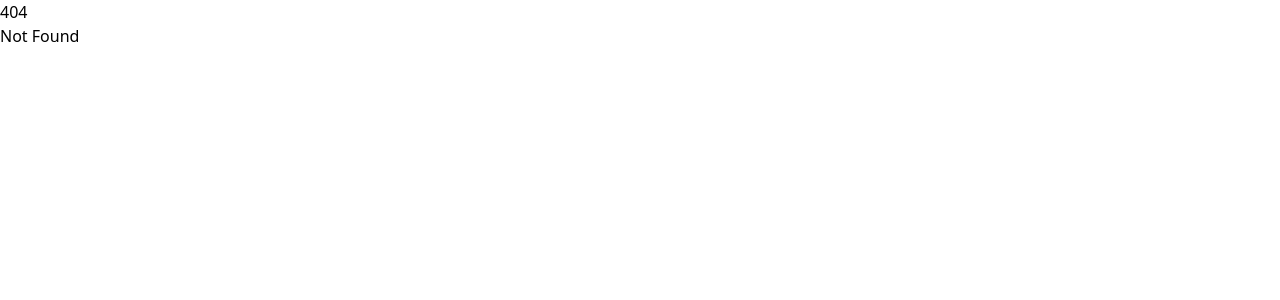
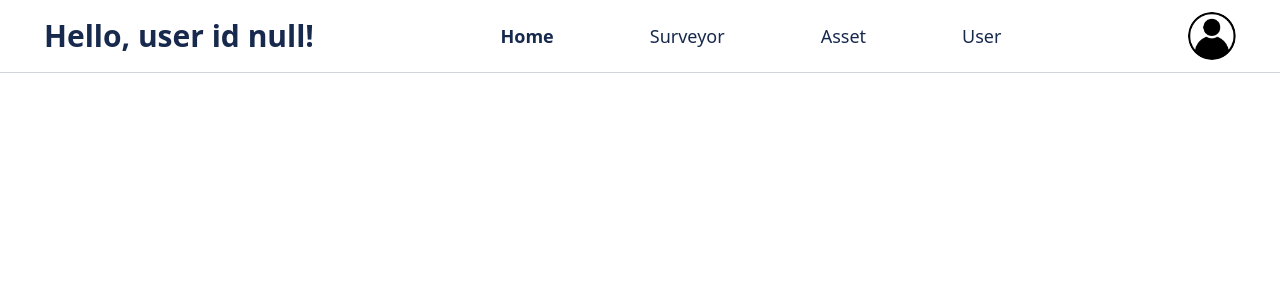
Before and after one commit to louisarthurw/web_admin, a SvelteKit app: page /home in a window 1280 px wide. Before the commit this address had no page. Shown: the top 300 px of the page. Built offline with nearby package versions, Linux system fonts and the light colour scheme.

Commit message:
login redirect ke home page

```diff
--- a/src/routes/+page.svelte
+++ b/src/routes/+page.svelte
@@ -2,6 +2,8 @@
 	// @ts-nocheck
 
 	import Swal from 'sweetalert2';
+	import { goto } from '$app/navigation';
+	import { user_id_login } from '../stores';
 
 	let usernameinput = '';
 	let passwordinput = '';
@@ -31,10 +33,12 @@
 
 			const result = await response.json();
 			// console.log('result: ', result);
-			console.log('user id: ', result.data.id);
 			// console.log('message: ', result.message);
 
 			if (result.status === 200) {
+				user_id_login.set(result.data.id)
+				console.log('user id: ', result.data.id);
+
 				usernameinput = '';
 				passwordinput = '';
 
@@ -42,6 +46,8 @@
 					icon: 'success',
 					title: 'Login berhasil!',
 					text: result.message
+				}).then(() => {
+					goto('/home');
 				});
 			} else {
 				Swal.fire({
--- /dev/null
+++ b/src/routes/aset/+page.svelte
@@ -0,0 +1,26 @@
+<script>
+	// @ts-nocheck
+
+	import { user_id_login } from '../../stores';
+
+	let user_id;
+
+	$: {
+		user_id_login.subscribe((value) => {
+			user_id = value;
+		});
+	}
+</script>
+
+<div class="flex items-center justify-between p-3 bg-white border-b border-gray-300">
+	<h1 class="text-3xl text-[#18294E] font-bold ml-8">Hello, user id {user_id}!</h1>
+	<nav class="flex gap-24">
+		<a href="/home" class="text-lg text-[#18294E] hover:underline">Home</a>
+		<a href="/surveyor" class="text-lg text-[#18294E] hover:underline">Surveyor</a>
+		<a href="/aset" class="text-lg text-[#18294E] font-bold hover:underline">Asset</a>
+		<a href="/user" class="text-lg text-[#18294E] hover:underline">User</a>
+	</nav>
+	<div class="flex items-center mr-8">
+		<img src="default_profile_icon.png" alt="User Icon" class="w-12 h-12 rounded-full" />
+	</div>
+</div>
--- /dev/null
+++ b/src/routes/home/+page.svelte
@@ -0,0 +1,26 @@
+<script>
+	// @ts-nocheck
+
+	import { user_id_login } from '../../stores';
+
+	let user_id;
+
+	$: {
+		user_id_login.subscribe((value) => {
+			user_id = value;
+		});
+	}
+</script>
+
+<div class="flex items-center justify-between p-3 bg-white border-b border-gray-300">
+	<h1 class="text-3xl text-[#18294E] font-bold ml-8">Hello, user id {user_id}!</h1>
+	<nav class="flex gap-24">
+		<a href="/home" class="text-lg text-[#18294E] font-bold hover:underline">Home</a>
+		<a href="/surveyor" class="text-lg text-[#18294E] hover:underline">Surveyor</a>
+		<a href="/aset" class="text-lg text-[#18294E] hover:underline">Asset</a>
+		<a href="/user" class="text-lg text-[#18294E] hover:underline">User</a>
+	</nav>
+	<div class="flex items-center mr-8">
+		<img src="default_profile_icon.png" alt="User Icon" class="w-12 h-12 rounded-full" />
+	</div>
+</div>
--- /dev/null
+++ b/src/routes/surveyor/+page.svelte
@@ -0,0 +1,26 @@
+<script>
+	// @ts-nocheck
+
+	import { user_id_login } from '../../stores';
+
+	let user_id;
+
+	$: {
+		user_id_login.subscribe((value) => {
+			user_id = value;
+		});
+	}
+</script>
+
+<div class="flex items-center justify-between p-3 bg-white border-b border-gray-300">
+	<h1 class="text-3xl text-[#18294E] font-bold ml-8">Hello, user id {user_id}!</h1>
+	<nav class="flex gap-24">
+		<a href="/home" class="text-lg text-[#18294E] hover:underline">Home</a>
+		<a href="/surveyor" class="text-lg text-[#18294E] font-bold hover:underline">Surveyor</a>
+		<a href="/aset" class="text-lg text-[#18294E] hover:underline">Asset</a>
+		<a href="/user" class="text-lg text-[#18294E] hover:underline">User</a>
+	</nav>
+	<div class="flex items-center mr-8">
+		<img src="default_profile_icon.png" alt="User Icon" class="w-12 h-12 rounded-full" />
+	</div>
+</div>
--- /dev/null
+++ b/src/routes/user/+page.svelte
@@ -0,0 +1,25 @@
+<script>
+	// @ts-nocheck
+
+	import { user_id_login } from '../../stores';
+
+	let user_id;
+	$: {
+		user_id_login.subscribe((value) => {
+			user_id = value;
+		});
+	}
+</script>
+
+<div class="flex items-center justify-between p-3 bg-white border-b border-gray-300">
+	<h1 class="text-3xl text-[#18294E] font-bold ml-8">Hello, user id {user_id}!</h1>
+	<nav class="flex gap-24">
+		<a href="/home" class="text-lg text-[#18294E] hover:underline">Home</a>
+		<a href="/surveyor" class="text-lg text-[#18294E] hover:underline">Surveyor</a>
+		<a href="/aset" class="text-lg text-[#18294E] hover:underline">Asset</a>
+		<a href="/user" class="text-lg text-[#18294E] font-bold hover:underline">User</a>
+	</nav>
+	<div class="flex items-center mr-8">
+		<img src="default_profile_icon.png" alt="User Icon" class="w-12 h-12 rounded-full" />
+	</div>
+</div>
--- /dev/null
+++ b/src/stores.js
@@ -0,0 +1,3 @@
+import { writable } from 'svelte/store';
+
+export const user_id_login = writable(null);
```
Also changed, not shown: static/default_profile_icon.png (added).
